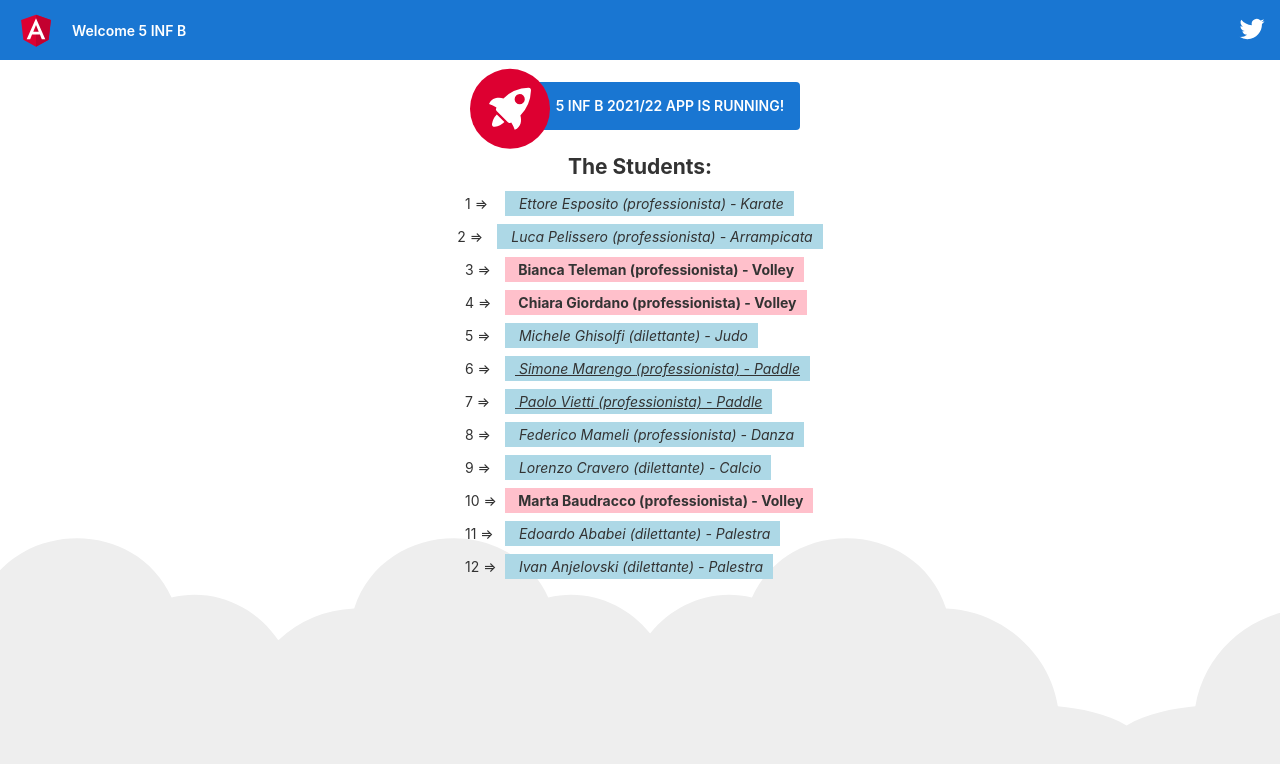
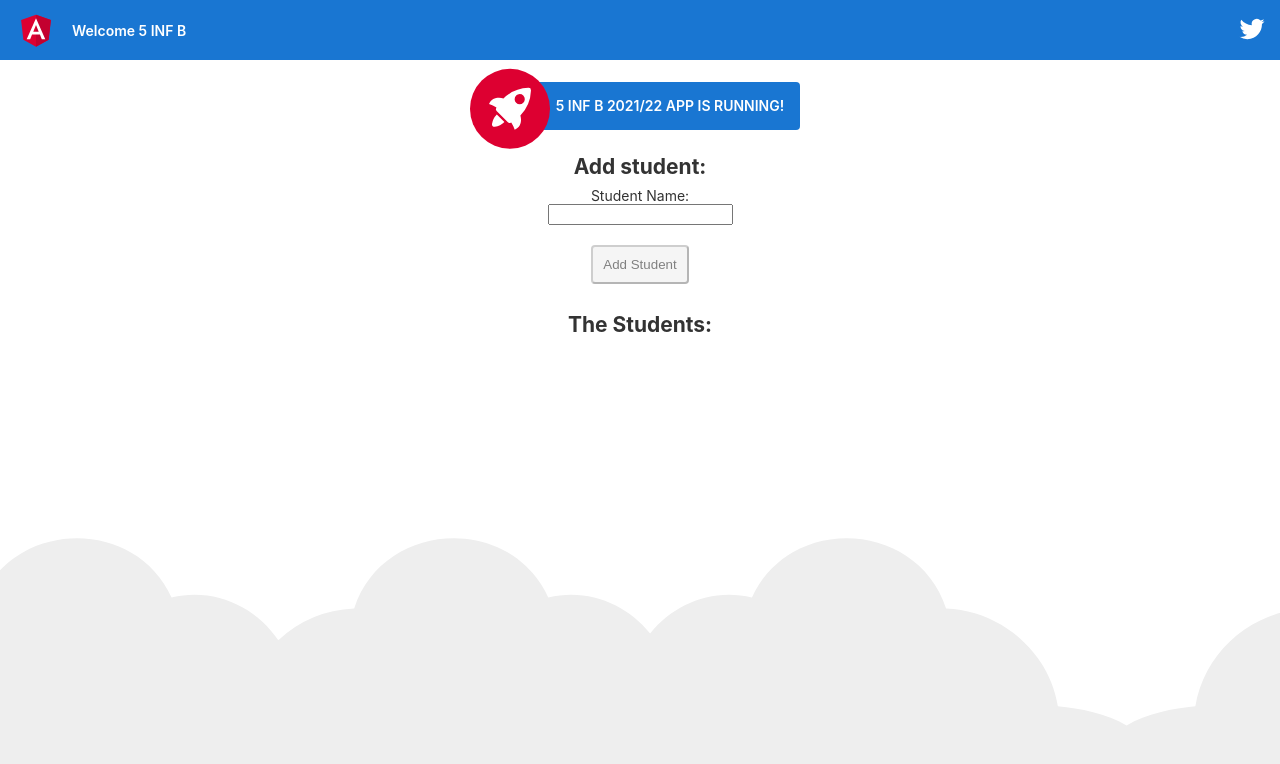
Before and after one commit to vallauri-ict/angular-course-MarengoSimone, an Angular app: page / in a window 1280 px wide. Shown: the top 764 px of the page. Built offline with nearby package versions, Linux system fonts and the light colour scheme.

Commit message:
Started to manage add Student and update component.css

```diff
--- a/src/app/app.component.css
+++ b/src/app/app.component.css
@@ -14,6 +14,19 @@ h4,
 h5,
 h6, .student {
     margin: 8px 0;
+}
+
+button{
+    background-color: #1976d2;
+    padding:10px;
+    margin:20px auto;
+    border-radius: 4px;
+    color: whitesmoke;
+}
+
+button:disabled{
+    background-color: whitesmoke;
+    color: gray;
 }
 
 .student {
--- a/src/app/app.component.html
+++ b/src/app/app.component.html
@@ -28,6 +28,11 @@
       <span>{{ title }} APP IS RUNNING!</span>
   </div>
 
+  <h2>Add student:</h2>
+  <label for="txtName"> Student Name: </label>
+  <input type="text" id="txtName" #txtName [(ngModel)]="studentName">
+  <button [disabled]="studentName.length==0" (click)="onAddStudent()">Add Student</button>
+
   <h2>The Students:</h2>
   <!-- istanze studenti con *ngfor -->
   <!--<div *ngFor="let item of studentList">
--- a/src/app/app.component.ts
+++ b/src/app/app.component.ts
@@ -1,4 +1,4 @@
-import { Component } from '@angular/core';
+import { Component, ViewChild, ElementRef } from '@angular/core';
 
 @Component({
   selector: 'app-root',
@@ -6,19 +6,30 @@ import { Component } from '@angular/core';
   styleUrls: ['./app.component.css']
 })
 export class AppComponent {
+  @ViewChild("txtName") txtName !: ElementRef;
+
   title = '5 INF B 2021/22';
-  studentList = [
-    { name: 'Ettore Esposito', hobby: 'Karate', gender: 'M',isPro:false },
-    { name: 'Luca Pelissero', hobby: 'Arrampicata', gender: 'M',isPro:false },
-    { name: 'Bianca Teleman', hobby: 'Volley', gender: 'F',isPro:false },
-    { name: 'Chiara Giordano', hobby: 'Volley', gender: 'F',isPro:false },
-    { name: 'Michele Ghisolfi', hobby: 'Judo', gender: 'M',isPro:false },
-    { name: 'Simone Marengo', hobby: 'Paddle', gender: 'M',isPro:false },
-    { name: 'Paolo Vietti', hobby: 'Paddle', gender: 'M',isPro:false },
-    { name: 'Federico Mameli', hobby: 'Danza', gender: 'M',isPro:false },
-    { name: 'Lorenzo Cravero', hobby: 'Calcio', gender: 'M',isPro:false },
-    { name: 'Marta Baudracco', hobby: 'Volley', gender: 'F',isPro:false },
-    { name: 'Edoardo Ababei', hobby: 'Palestra', gender: 'M',isPro:false },
-    { name: 'Ivan Anjelovski', hobby: 'Palestra', gender: 'M',isPro:false }
-  ]
+  // studentList = [
+  //   { name: 'Ettore Esposito', hobby: 'Karate', gender: 'M',isPro:false },
+  //   { name: 'Luca Pelissero', hobby: 'Arrampicata', gender: 'M',isPro:false },
+  //   { name: 'Bianca Teleman', hobby: 'Volley', gender: 'F',isPro:false },
+  //   { name: 'Chiara Giordano', hobby: 'Volley', gender: 'F',isPro:false },
+  //   { name: 'Michele Ghisolfi', hobby: 'Judo', gender: 'M',isPro:false },
+  //   { name: 'Simone Marengo', hobby: 'Paddle', gender: 'M',isPro:false },
+  //   { name: 'Paolo Vietti', hobby: 'Paddle', gender: 'M',isPro:false },
+  //   { name: 'Federico Mameli', hobby: 'Danza', gender: 'M',isPro:false },
+  //   { name: 'Lorenzo Cravero', hobby: 'Calcio', gender: 'M',isPro:false },
+  //   { name: 'Marta Baudracco', hobby: 'Volley', gender: 'F',isPro:false },
+  //   { name: 'Edoardo Ababei', hobby: 'Palestra', gender: 'M',isPro:false },
+  //   { name: 'Ivan Anjelovski', hobby: 'Palestra', gender: 'M',isPro:false }
+  // ]
+
+  studentList : any[] = [];
+  studentName:string = "";
+
+  onAddStudent(){
+    let newStudent = {name:this.studentName, hobby:'Karate',gender:'M',isPro:true};
+    this.studentList.push(newStudent);
+    this.studentName = "";
+  }
 }
--- a/src/app/app.module.ts
+++ b/src/app/app.module.ts
@@ -1,4 +1,5 @@
 import { NgModule } from '@angular/core';
+import { FormsModule } from '@angular/forms';
 import { BrowserModule } from '@angular/platform-browser';
 
 import { AppComponent } from './app.component';
@@ -10,7 +11,8 @@ import { StudentComponent } from './student/student.component';
     StudentComponent
   ],
   imports: [
-    BrowserModule
+    BrowserModule,
+    FormsModule
   ],
   providers: [],
   bootstrap: [AppComponent]
```
Also changed, not shown: src/app/student/student.component.html (+7 -4 lines).
